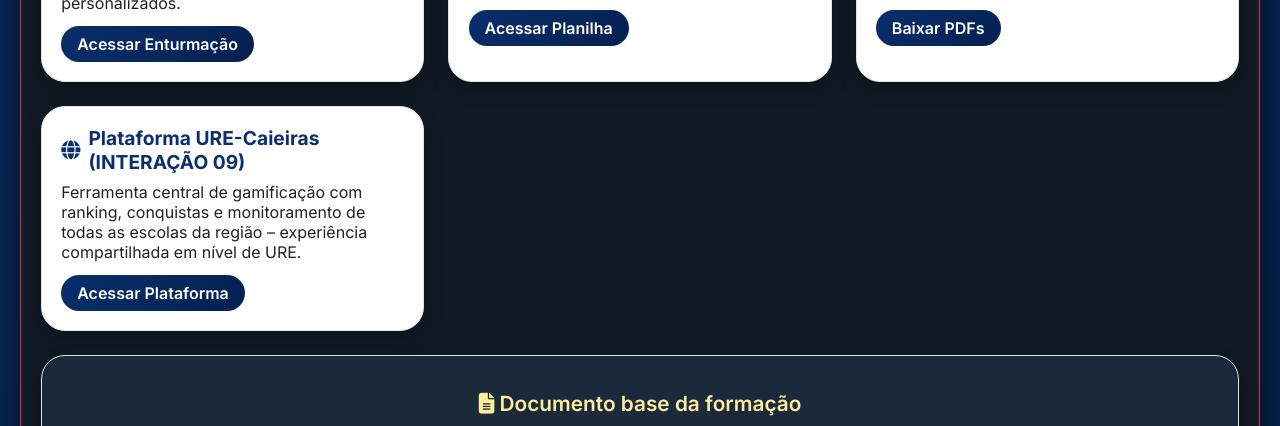
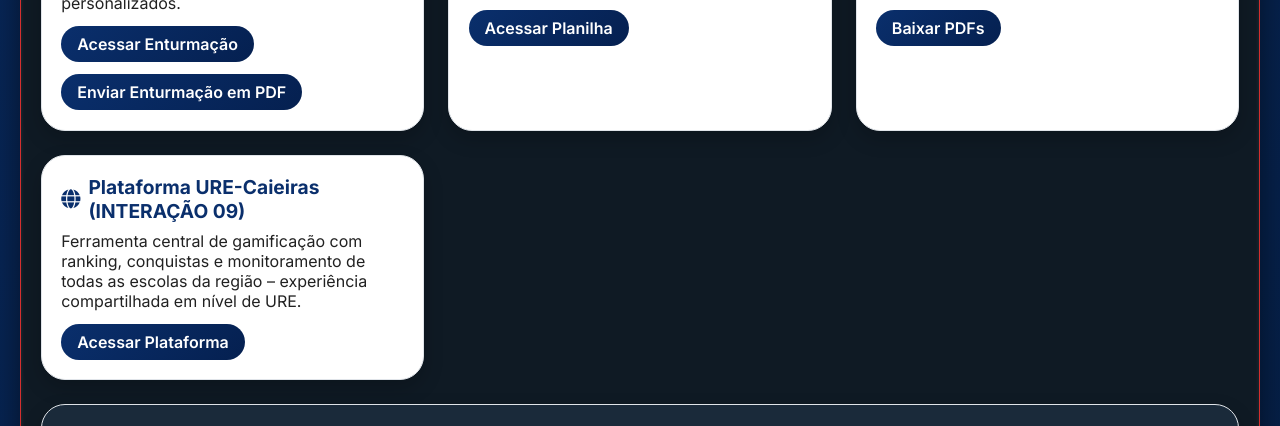
Before and after one commit to PNE-DE-CAI/Orienta-o-de-Estudos-em-movimento-MT, a plain HTML site: page index.html in a window 1280 px wide. Shown: the part 1892-2318 px from the top of the page. Drawn offline with Linux system fonts and the light colour scheme.

Commit message:
Update index.html

```diff
--- a/index.html
+++ b/index.html
@@ -123,6 +123,7 @@
             <h4><i class="fas fa-users"></i> Enturmação (INTERAÇÃO 06)</h4>
             <p><strong>Desafio:</strong> Como organizar uma turma heterogênea (abaixo do básico, básico, proficiente) usando dados reais de diagnóstico? A plataforma auxilia na criação de grupos produtivos e portfólios personalizados.</p>
             <a href="https://pne-de-cai.github.io/-orientacao_estudos_2026MTLP/" target="_blank" class="btn-link">Acessar Enturmação</a>
+            <a href="https://forms.gle/ndcHXPYcP2yJwC3C9" target="_blank" class="btn-link">Enviar Enturmação em PDF</a>
         </div>
         <div class="card">
             <h4><i class="fas fa-table"></i> Gamificação digital (INTERAÇÃO 07)</h4>
```
